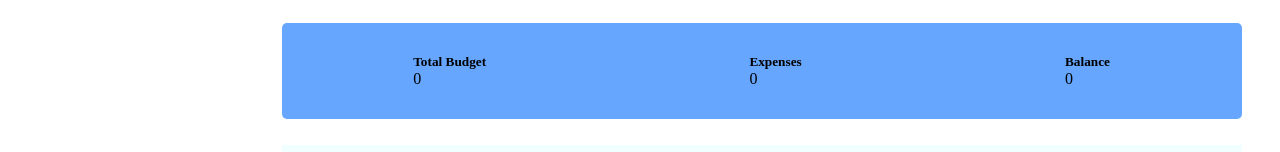
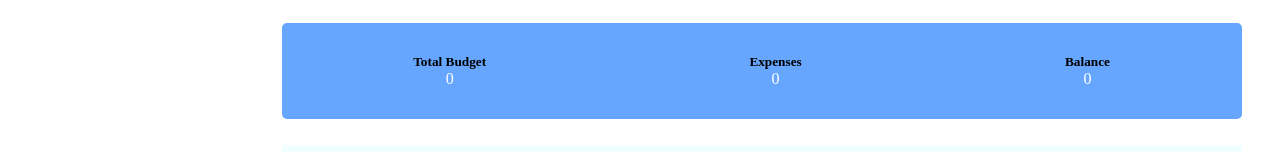
Before and after one commit to adilraees786/Budget-Expensive-Cal, a plain HTML site: page index.html in a window 1280 px wide. Shown: the part 385-537 px from the top of the page. Drawn offline with Linux system fonts and the light colour scheme.

Commit message:
addpsetting

```diff
--- a/main.css
+++ b/main.css
@@ -103,9 +103,12 @@ button:hover {
 
 }
 
-.totalbudget, .expensive, .balance{
-
-
+.mainunder p{
+    display: flex;
+    justify-content: center;
+    align-items: center;
+    color: white;
+    flex-direction: column;
 }
 
 .expenseslist{
```
